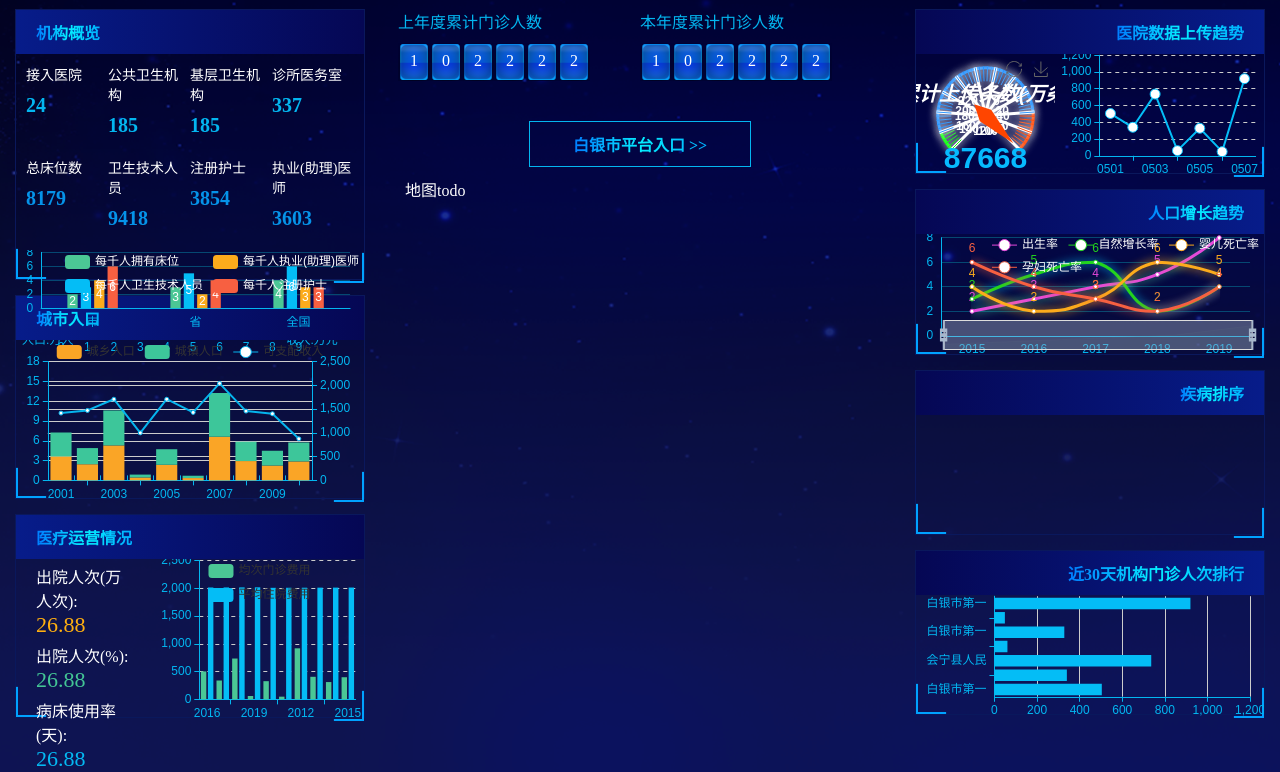
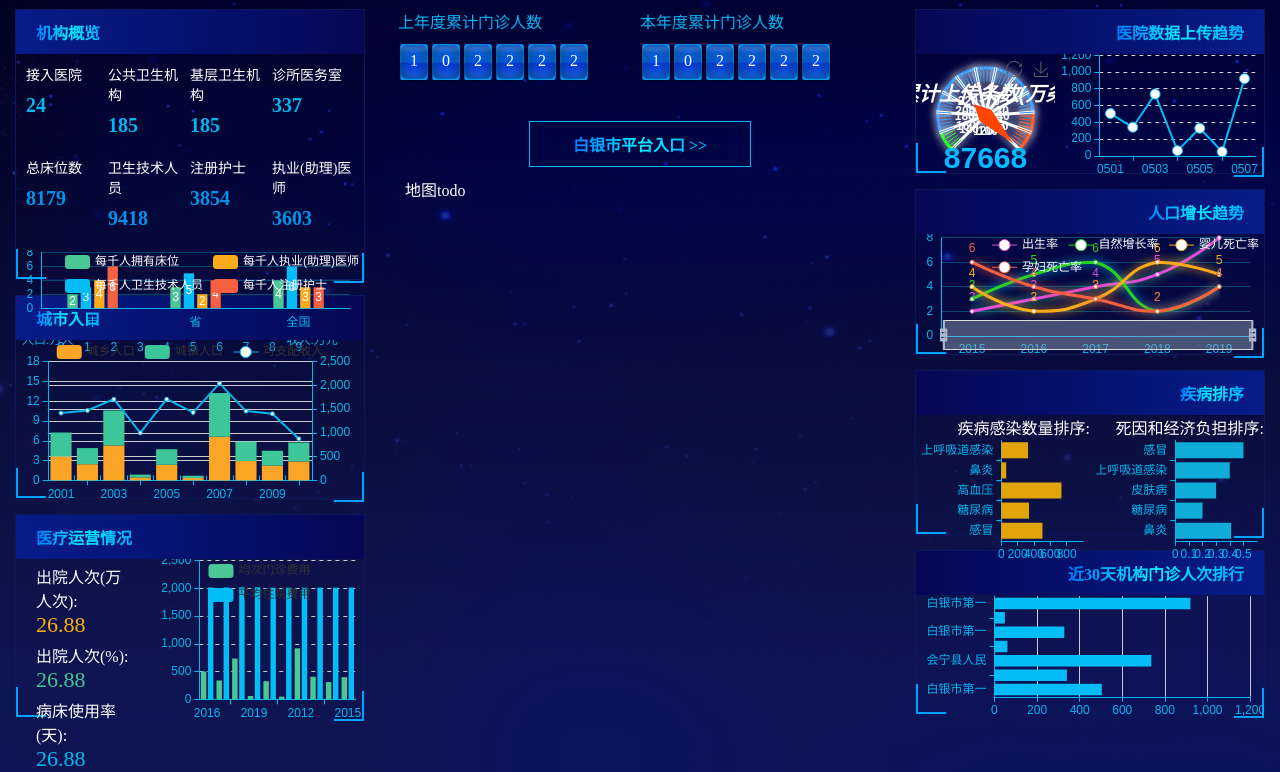
Before and after one commit to cizkey/large-screen-show, a website: page src/index.html in a window 1280 px wide. Shown: the part 65-837 px from the top of the page. Drawn offline with Linux system fonts and the light colour scheme; files whose address does not match are found by name.

Commit message:
feat: add diseasechart to show

```diff
--- a/src/index.html
+++ b/src/index.html
@@ -155,7 +155,15 @@
             </div>
             <div class="item_div">
                 <div class="content_right_title"><span class="content_title">疾病排序</span></div>
-                <div class="org_content">
+                <div class="org_content displye_flex">
+                    <div style="width: 50%;height: 100%;">
+                        <span>疾病感染数量排序:</span>
+                        <div class="chart_dev" id="disease1"></div>
+                    </div>
+                    <div style="width: 50%;height: 100%;">
+                        <span>死因和经济负担排序:</span>
+                        <div class="chart_dev" id="disease2"></div>
+                    </div>
                 </div>
             </div>
             <div class="item_div">
@@ -184,6 +192,8 @@
     <script src="./js/loadPopIncrease.js"> </script>
     <!-- 医院数据上传 chart load -->
     <script src="./js/loadDataUpload.js"> </script>
+    <!-- 疾病排序 chart load -->
+    <script src="./js/loadDisease.js"> </script>
 </body>
 
 </html>
--- /dev/null
+++ b/src/js/loadDisease.js
@@ -0,0 +1,137 @@
+$(function() {
+  let data1 = ['感冒', '糖尿病', '高血压', '鼻炎', '上呼吸道感染' ];
+  let data2 = [504, 340, 736, 61, 328];
+
+  let option1 = {
+    tooltip: {
+      trigger: "axis",
+      axisPointer: {
+        type: "cross",
+        label: {
+          backgroundColor: "#283b56"
+        }
+      }
+    },
+    color: ["#E1A40B"],
+    grid: {
+      left: "3%",
+      right: "4%",
+      bottom: "1%",
+      top: "1%",
+      containLabel: true
+    },
+    dataZoom: {
+      show: false,
+      start: 0,
+      end: 100
+    },
+    xAxis: [
+      {
+        type: "value",
+        scale: true,
+        name: "数量:人",
+        min: 0,
+        boundaryGap: [0.2, 0.2],
+        axisLine: {
+          lineStyle: {
+            color: "#03B6F0"
+          }
+        },
+        splitLine: {
+          show: false
+        }
+      }
+    ],
+    yAxis: [
+      {
+        type: "category",
+        boundaryGap: true,
+        data: data1,
+        axisLine: {
+          lineStyle: {
+            color: "#03B6F0"
+          }
+        }
+      }
+    ],
+    series: [
+      {
+        name: "疾病感染数量",
+        type: "bar",
+        data: data2
+      }
+    ]
+  };
+
+  var myChart = echarts.init(document.getElementById("disease1"));
+  myChart.setOption(option1);
+});
+
+$(function() {
+  let data1 = ['鼻炎', '糖尿病', '皮肤病', '上呼吸道感染', '感冒' ];
+  let data2 = [0.41, 0.2, 0.3, 0.4, 0.5];
+
+  let option2 = {
+    tooltip: {
+      trigger: "axis",
+      axisPointer: {
+        type: "cross",
+        label: {
+          backgroundColor: "#283b56"
+        }
+      }
+    },
+    color: ["#0FACD9"],
+    grid: {
+      left: "3%",
+      right: "4%",
+      bottom: "1%",
+      top: "1%",
+      containLabel: true
+    },
+    dataZoom: {
+      show: false,
+      start: 0,
+      end: 100
+    },
+    xAxis: [
+      {
+        type: "value",
+        scale: true,
+        name: "影响影响:%",
+        min: 0,
+        boundaryGap: [0.2, 0.2],
+        axisLine: {
+          lineStyle: {
+            color: "#03B6F0"
+          }
+        },
+        splitLine: {
+          show: false
+        }
+      }
+    ],
+    yAxis: [
+      {
+        type: "category",
+        boundaryGap: true,
+        data: data1,
+        axisLine: {
+          lineStyle: {
+            color: "#03B6F0"
+          }
+        }
+      }
+    ],
+    series: [
+      {
+        name: "死因和经济负担",
+        type: "bar",
+        data: data2
+      }
+    ]
+  };
+
+  var myChart = echarts.init(document.getElementById("disease2"));
+  myChart.setOption(option2);
+});
```
